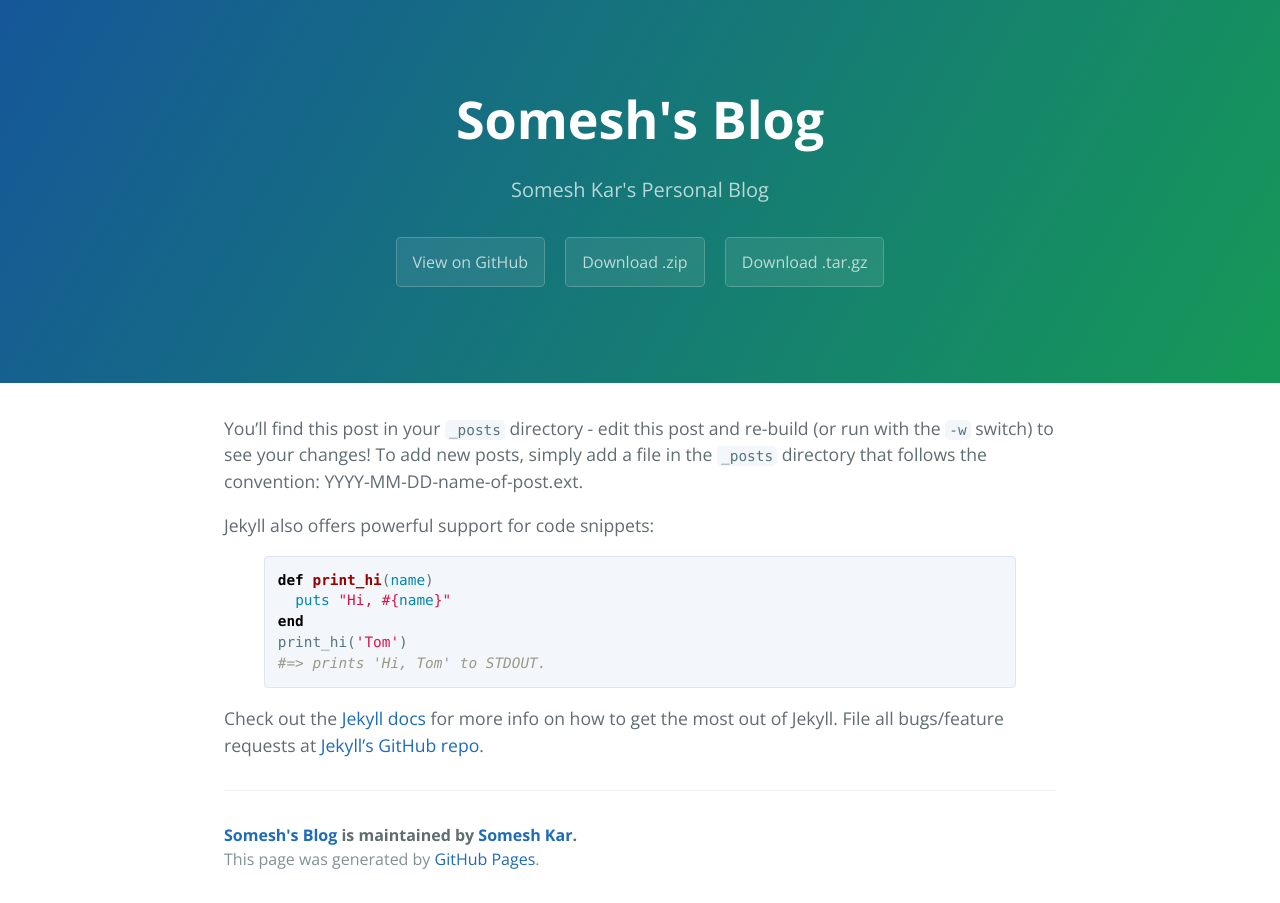
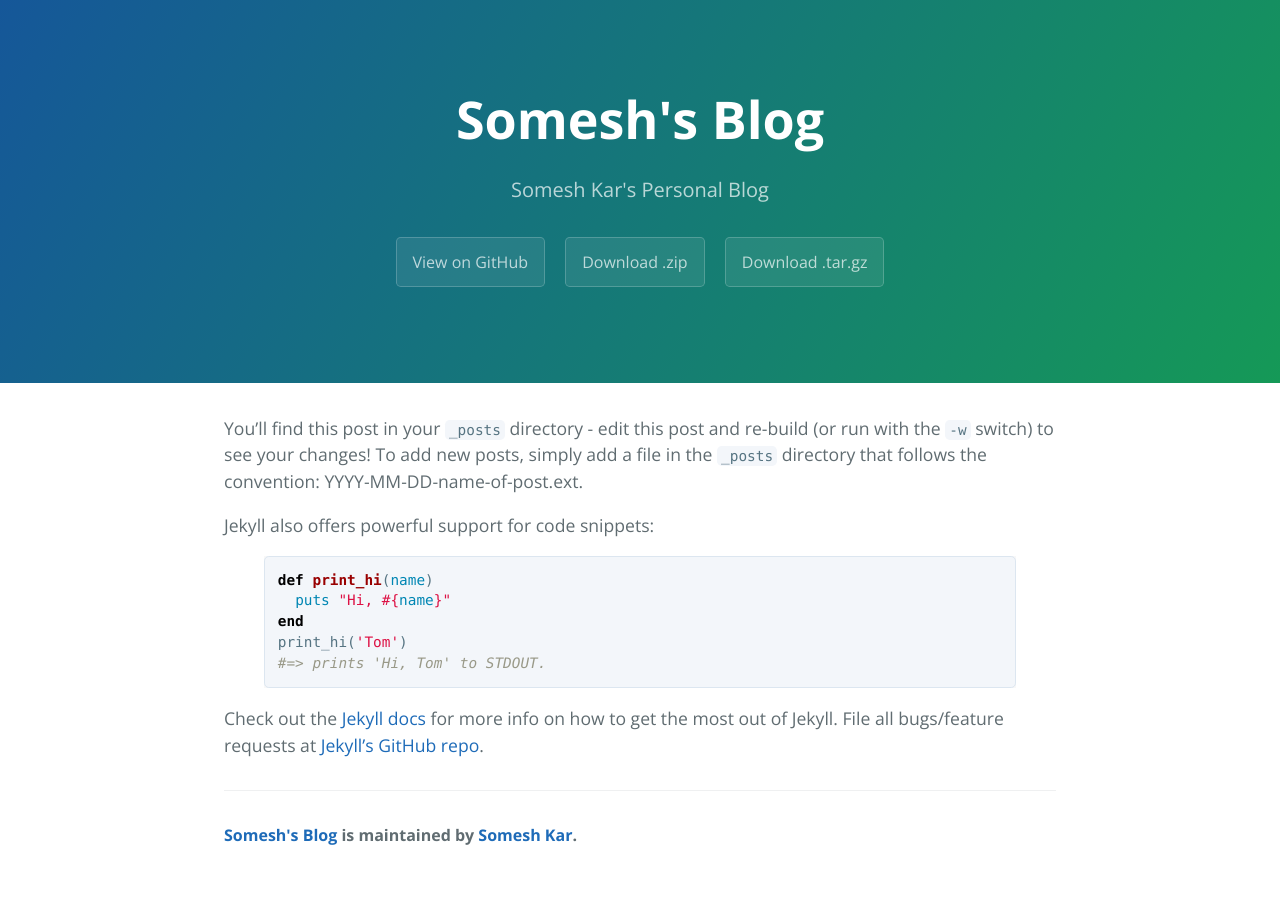
Before and after one commit to someshkar/blog-old, a Jekyll site: the page built from _posts/2016-02-12-sample-content.markdown, in a window 1280 px wide. Built offline with Jekyll 4.4.1, drawn with Linux system fonts in a browser that asks for light colours.

Commit message:
updated footer

```diff
--- a/_includes/page-footer.html
+++ b/_includes/page-footer.html
@@ -1,4 +1,3 @@
 <footer class="site-footer">
   <span class="site-footer-owner"><a href="{{ site.url }}">{{ site.title }}</a> is maintained by <a href="{{ site.author.url }}">{{ site.author.name }}</a>.</span>
-  <span class="site-footer-credits">This page was generated by <a href="https://pages.github.com">GitHub Pages</a>.</span>
 </footer>
```
